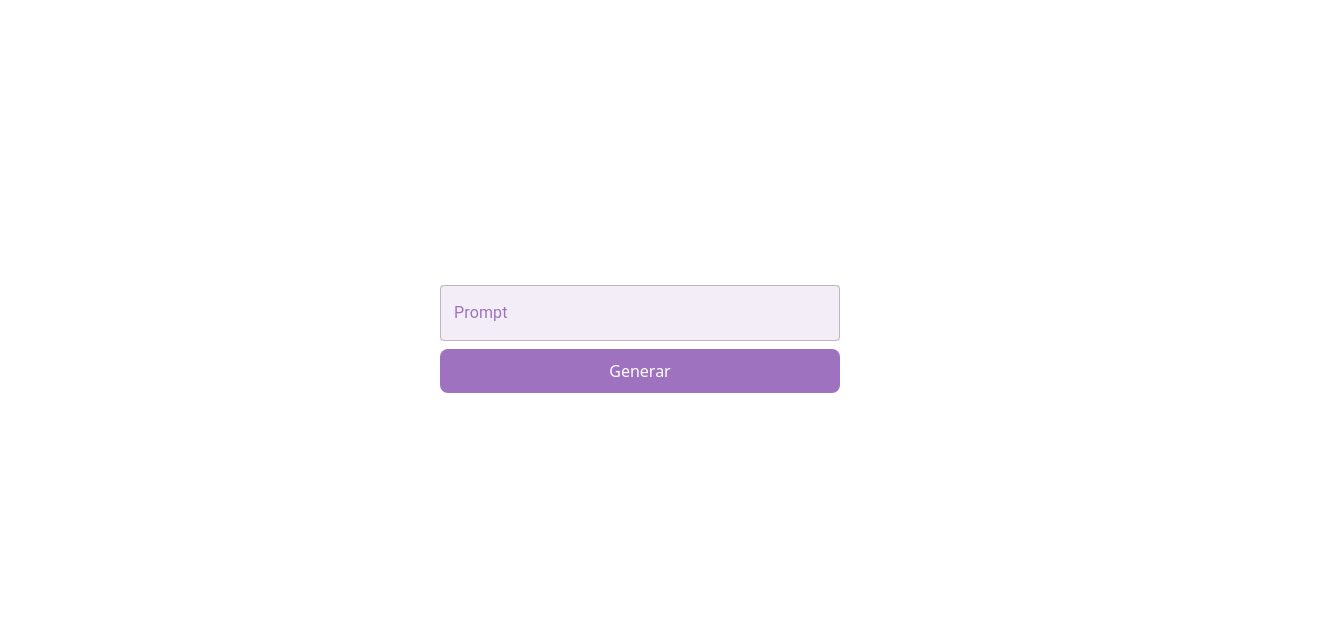
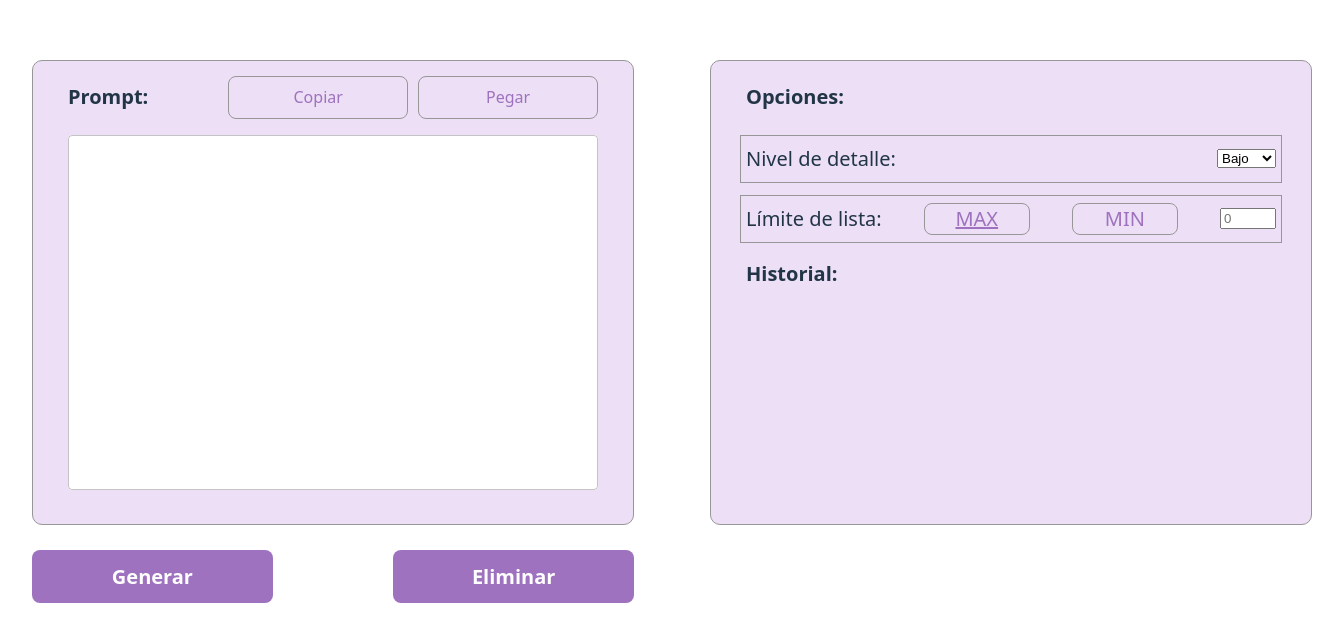
Before and after one commit to lorettaveiga/SoftEdgePruebas, a React (Vite) app in the folder Front/: page /generate in a window 1280 px wide. Shown: the part 109-750 px from the top of the page, 1344 px wide, since content can reach past the window. Built offline with nearby package versions, Linux system fonts and the light colour scheme; sample sign-in values are in the browser's storage.

Commit message:
Prompt page revamp 1

```diff
--- /dev/null
+++ b/Front/src/css/Generate.css
@@ -0,0 +1,102 @@
+.button-container {
+  display: flex;
+  justify-content: space-between;
+  margin-top: 0px;
+}
+
+#button-container-right {
+  display: flex;
+  width: 100%;
+  justify-content: flex-end;
+}
+
+#button-container-right button {
+  margin-left: 10px;
+}
+
+.main-button {
+  width: 40%;
+}
+
+.secondary-button {
+  width: 40%;
+}
+
+.login-input {
+  width: 100%;
+  padding: 10px;
+  margin-bottom: 10px;
+  border: 1px solid #ccc;
+  border-radius: 4px;
+}
+
+.pink-box {
+  width: 530px;
+  display: flex;
+  padding-left: 35px;
+  padding-right: 35px;
+  padding-top: 15px;
+  flex-direction: column;
+  justify-content: top;
+  align-items: center;
+  background-color: #eddff6;
+  margin-bottom: 25px;
+  border-radius: 10px;
+  border: 1px solid #979797;
+  height: 448px;
+}
+
+.prompt-text {
+  width: 100%;
+  display: flex;
+  flex-direction: row;
+  justify-content: space-between;
+  align-items: center;
+}
+
+.prompt-text p {
+  font-size: 20px;
+  font-weight: 650;
+  margin: 0 auto;
+}
+
+.prompt-options-text {
+  width: 100%;
+  height: 9.5%;
+  display: flex;
+  flex-direction: row;
+  justify-content: flex-start;
+  align-items: center;
+  margin-bottom: 5px;
+}
+
+.prompt-options-text p {
+  width: 100%;
+  font-size: 20px;
+  font-weight: 650;
+  margin: 0 auto;
+  text-align: left;
+}
+
+.prompt-options-container {
+  width: 100%;
+  height: 8%;
+  padding: 5px;
+  display: flex;
+  flex-direction: row;
+  justify-content: space-between;
+  align-items: center;
+  border: 1px solid #979797;
+  font-weight: 500;
+  font-size: 20px;
+  margin-top: 12px;
+}
+
+#prompt-options-button {
+  width: 20%;
+  height: 90%;
+  font-size: 20px;
+  display: flex;
+  justify-content: center;
+  align-items: center;
+}
--- a/Front/src/css/index.css
+++ b/Front/src/css/index.css
@@ -57,12 +57,25 @@ button:focus-visible {
 }
 
 .main-button {
+  width: 25%;
   background-color: #9e72be;
   color: white;
+  font-size: 20px;
+  font-weight: 600;
 }
 
 .main-button:hover {
   background-color: #b481d8;
+}
+
+.secondary-button {
+  width: 17%;
+  background-color: #eddff6;
+  color: #9e72be;
+  border: 1px solid #979797;
+}
+.secondary-button:hover {
+  background-color: #e1d3e8;
 }
 
 @media (prefers-color-scheme: light) {
--- a/Front/src/pages/Generate.jsx
+++ b/Front/src/pages/Generate.jsx
@@ -1,21 +1,30 @@
-import React from "react";
+import React, { useState } from "react";
 import { useNavigate } from "react-router-dom";
 import { Box, TextField } from "@mui/material";
+import "../css/Generate.css"; // Importa el archivo CSS para estilos personalizados
 
 function Generate() {
   const navigate = useNavigate();
+  const [prompt, setPrompt] = useState("");
+  const [copiarText, setCopiarText] = useState("Copiar"); // Estado para controlar el texto copiado
+  const [pegarText, setPegarText] = useState("Pegar"); // Estado para controlar el texto pegado
+  const [selectedOption, setSelectedOption] = useState("MAX"); // Estado para controlar la opción seleccionada
 
   const onSubmit = async (e) => {
     e.preventDefault();
-    const input = e.target.prompt.value;
-    const prompt =
-      "Please create a JSON object that returns headers with 'title' of the generated text, 'data' being the actual text generated from the following prompt. Do not include aditional text inside or outside the json. Do not include the word json or any punctuation of any kind. The output should only be the brackets from the json and its content. " +
+    if (prompt.trim() === "") {
+      alert("Por favor, ingresa un prompt apropiado.");
+      return;
+    }
+    const input = prompt;
+    const structuredPrompt =
+      "Please create a JSON object that returns headers with 'title' of the generated text, 'data' being the actual text generated from the following prompt. Do not include aditional text inside or outside the json. Do not include the word json or any punctuation of any kind. The output should only be the brackets from the json and its content: " +
       input;
-    alert("Solicitud recibida, generando texto..." + prompt); // Aquí se muestra el mensaje de que se recibió la solicitud
+    alert("Solicitud recibida, generando texto..." + structuredPrompt); // Aquí se muestra el mensaje de que se recibió la solicitud
     const result = await fetch("http://localhost:5001/generateEpic", {
       method: "POST",
       headers: { "Content-Type": "application/json" },
-      body: JSON.stringify({ prompt }),
+      body: JSON.stringify({ prompt: structuredPrompt }),
     });
     const response = await result.json();
     const generatedText = response.data;
@@ -23,36 +32,169 @@ function Generate() {
     alert(generatedText); // Aquí se muestra el mensaje de que se generó el texto
   };
 
+  const handleErase = () => {
+    setPrompt(""); // Limpiar el campo de entrada
+  };
+
+  const handleCopy = () => {
+    navigator.clipboard.writeText(prompt);
+    setCopiarText("¡Texto copiado!"); // Cambiar el texto del botón a "Texto copiado!"
+    setPegarText("Pegar"); // Cambiar el texto del botón a "Pegar"
+
+    setTimeout(() => {
+      setCopiarText("Copiar"); // Cambiar el texto del botón a "Copiar" después de 2 segundos
+    }, 2000);
+  };
+
+  const handlePaste = async () => {
+    const text = await navigator.clipboard.readText();
+    setPrompt(prompt + text); // Actualizar el estado del prompt sumando el texto pegado
+    setPegarText("¡Texto pegado!"); // Cambiar el texto del botón a "Texto pegado!"
+    setCopiarText("Copiar"); // Cambiar el texto del botón a "Copiar"
+
+    setTimeout(() => {
+      setPegarText("Pegar"); // Cambiar el texto del botón a "Pegar" después de 2 segundos
+    }, 2000);
+  };
+
+  const handleOptionSelect = (option) => {
+    setSelectedOption(option); // Actualizar el estado de la opción seleccionada
+  };
+
   return (
     <div>
       <form onSubmit={onSubmit}>
-        <Box
+        <Box // Cuerpo de pagina
           margin={"auto"}
-          flexDirection={"column"}
+          width={1280}
+          flexDirection={"row"}
+          justifyContent={"space-between"}
           display={"flex"}
-          width={400}
           marginTop={10}
         >
+          <div>
+            <Box className="pink-box">
+              {/* Caja de prompt */}
+              <span className="prompt-text">
+                <p>Prompt:</p>
+                <span className="button-container" id="button-container-right">
+                  <button
+                    className="secondary-button"
+                    type="button"
+                    onClick={handleCopy} // Copia el texto del prompt
+                  >
+                    {copiarText}
+                  </button>
+                  <button
+                    className="secondary-button"
+                    type="button"
+                    onClick={handlePaste} // Pega el texto del portapapeles en el prompt
+                  >
+                    {pegarText}
+                  </button>
+                </span>
+              </span>
               <TextField
                 className={"login-input"}
                 name={"prompt"}
                 id={"prompt"}
-            label={"Prompt"}
                 variant={"outlined"}
                 margin={"normal"}
+                multiline={true}
+                rows={14}
                 autoComplete="off"
+                value={prompt}
+                onChange={(e) => setPrompt(e.target.value)} // Actualiza el estado del prompt
                 // Se utiliza para modificar el estilo de los elementos internos del TextField de mui materials:
                 slotProps={{
-              inputLabel: {
+                  // inputLabel: {
+                  //   // Label del TextField
+                  //   sx: {
+                  //     color: "#000000",
+                  //   },
+                  // },
+                  htmlInput: {
+                    // Texto del TextField
                     sx: {
-                  color: "#9e72be",
+                      color: "#000000",
+                    },
+                  },
+                  input: {
+                    // Input del Fondo
+                    sx: {
+                      backgroundColor: "#FFFFFF",
                     },
                   },
                 }}
               />
+            </Box>
+            <span className="button-container">
               <button className="main-button" type="submit">
                 Generar
               </button>
+              <button
+                className="main-button"
+                type="button"
+                onClick={handleErase}
+              >
+                Eliminar
+              </button>
+            </span>
+          </div>
+          <Box className="pink-box">
+            <span className="prompt-options-text">
+              <p id="prompt-options">Opciones:</p>
+            </span>
+
+            <span className="prompt-options-container">
+              <p>Nivel de detalle:</p>
+              <select className="select-options">
+                <option value="1">Bajo</option>
+                <option value="2">Medio</option>
+                <option value="3">Alto</option>
+              </select>
+            </span>
+
+            <span className="prompt-options-container">
+              <p>Límite de lista:</p>
+              <button
+                className="secondary-button"
+                id="prompt-options-button"
+                type="button"
+                style={{
+                  // Aplicar estilos condicionales
+                  textDecoration:
+                    selectedOption === "MAX" ? "underline" : "none",
+                }}
+                onClick={() => handleOptionSelect("MAX")} // Cambia el estado de la opción seleccionada a "MAX"
+              >
+                MAX
+              </button>
+              <button
+                className="secondary-button"
+                id="prompt-options-button"
+                type="button"
+                style={{
+                  textDecoration:
+                    selectedOption === "MIN" ? "underline" : "none",
+                }}
+                onClick={() => handleOptionSelect("MIN")} // Cambia el estado de la opción seleccionada a "MIN"
+              >
+                MIN
+              </button>
+              <input
+                className="input-options"
+                type="number"
+                min="0"
+                max="25"
+                placeholder="0"
+              />
+            </span>
+
+            <span className="prompt-options-text" style={{ marginTop: "10px" }}>
+              <p id="prompt-options">Historial:</p>
+            </span>
+          </Box>
         </Box>
       </form>
     </div>
```
Lines whose indentation alone changed are shown as unchanged.
